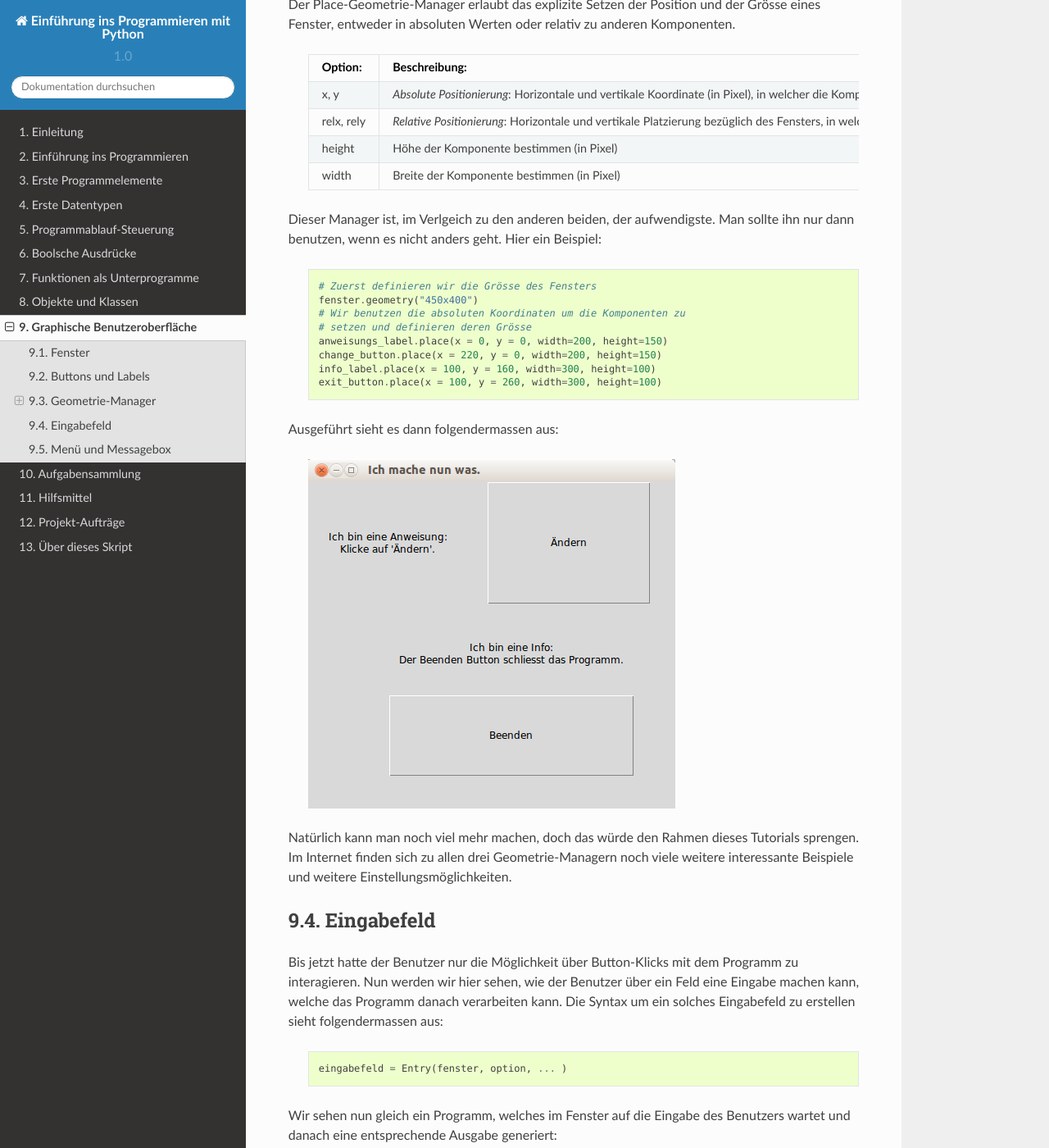
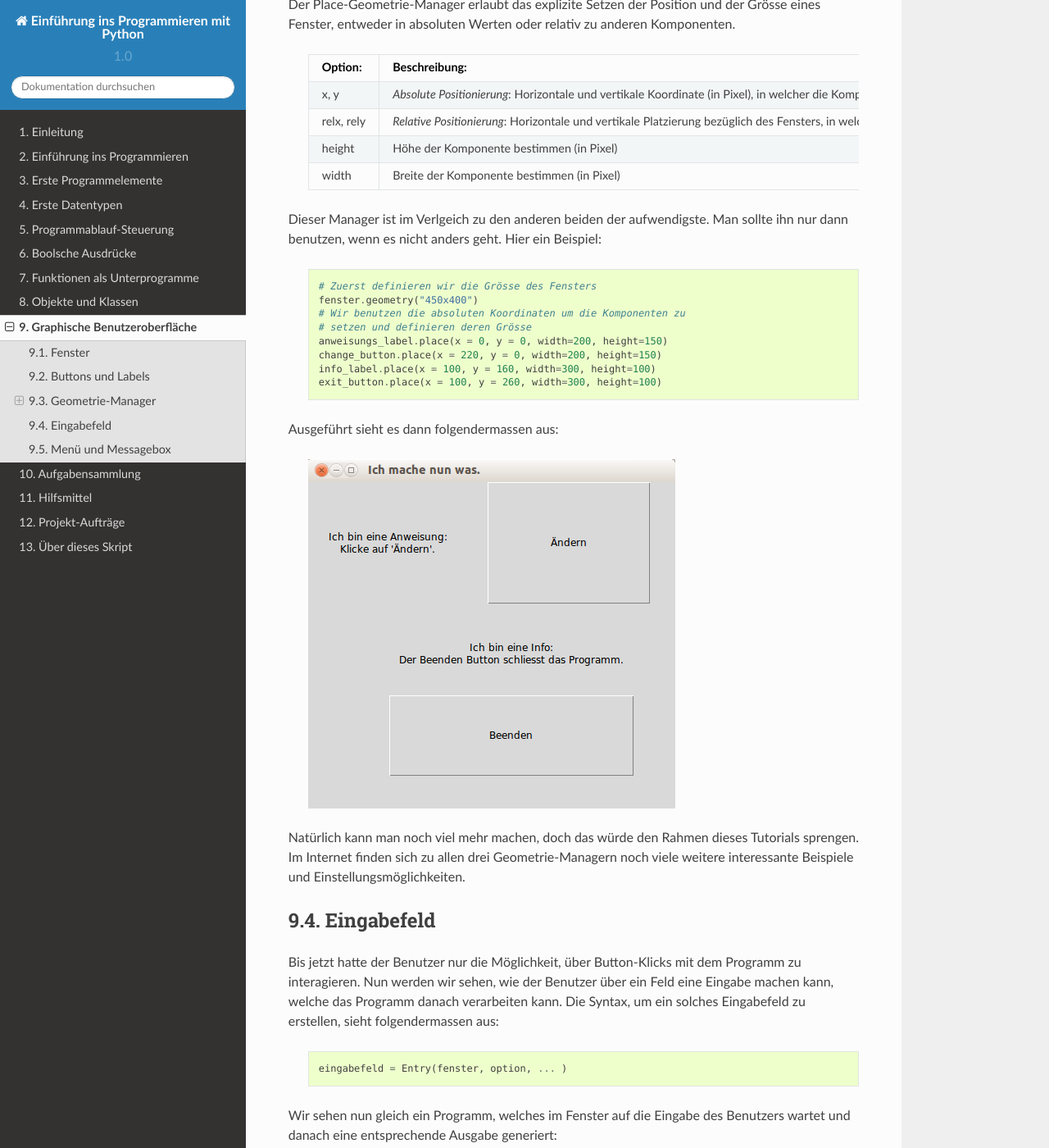
Before and after one commit to hb9hnt/pythonbuch, a Sphinx documentation site: the page built from source/gui.rst, in a window 1280 px wide and 1400 px high, scrolled down 5532 px. Shown: the whole window at 82% size. Built offline with Sphinx 7.4.7 and the Read the Docs theme 2.0.0, drawn with Linux system fonts in a browser that asks for light colours; some of the changed text lies outside the part shown.

Commit message:
Gewisse Korrekturen aus Mergerequest #8 übernommen.
Jedoch weiterhin die Rechtschreibung aus der schweizer
Schriftsprache benutzt.

```diff
--- a/source/code/gui/entry.py
+++ b/source/code/gui/entry.py
@@ -5,7 +5,7 @@
 def button_action():
     entry_text = eingabefeld.get()
     if (entry_text == ""):
-        welcome_label.config(text="Gib zuerste einen Namen ein.")
+        welcome_label.config(text="Gib zuerst einen Namen ein.")
     else:
         entry_text = "Welcome " + entry_text + "!"
         welcome_label.config(text=entry_text)
--- a/source/gui.rst
+++ b/source/gui.rst
@@ -44,7 +44,7 @@
 brauchen wir als allererstes ein Fenster. Um ein solches zu erstellen
 benutzen wir, wie bereits erwähnt, dass ``tkinter``-Modul von Python,
 welches uns das nötige Werkzeug zur Verfügung stellt.
-Dies geschieht, wie gewohnt mit dem ``from-import`` Befehl:
+Dies geschieht wie gewohnt mit dem ``from-import`` Befehl:
 
 	.. code-block:: python
 
@@ -87,7 +87,7 @@
 		my_button = Button(fenster, option=value, ... )
 		my_label = Label(fenster, option=value, ... )
 
-Das erste Argument definiert welchem Fenster die jeweilige Komponente
+Das erste Argument definiert, welchem Fenster die jeweilige Komponente
 hinzugefügt wird. Mit den darauf folgenden Argumenten können wir
 unsere Komponente wie gewünscht einstellen, z.B. Grösse, Text, Farbe,
 Textfarbe. [#]_
@@ -182,7 +182,7 @@
 	|pack|
 
 Möchte man die Komponenten aber nur etwas anders platzieren, wird es
-mit dem *pack* Manager schon recht mühsam. Da ist der *grid* Manager einiges
+mit dem *pack*-Manager schon recht mühsam. Da ist der *grid*-Manager um einiges
 angenehmer.
 
 grid
@@ -198,8 +198,8 @@
 
 Mit der *grid*-Methode übergibt man den row- und den column-Wert,
 wo die Komponente platziert werden soll.
-Die Größe braucht nicht definiert zu werden,
-da der Grid-Manager automatisch eine Ausdehnungen
+Die Grösse braucht nicht definiert zu werden,
+da der Grid-Manager automatisch die Ausdehnungen
 für die benutzten Komponenten berechnet.
 
 	=======		=========================================
@@ -261,7 +261,7 @@
 	width			Breite der Komponente bestimmen (in Pixel)
 	===========		==========================================
 
-Dieser Manager ist, im Verlgeich zu den anderen beiden, der aufwendigste.
+Dieser Manager ist im Verlgeich zu den anderen beiden der aufwendigste.
 Man sollte ihn nur dann benutzen, wenn es nicht anders geht.
 Hier ein Beispiel:
 
@@ -283,16 +283,16 @@
 Natürlich kann man noch viel mehr machen, doch das würde den Rahmen dieses
 Tutorials sprengen. Im Internet finden sich zu allen drei
 Geometrie-Managern noch viele weitere interessante
-Beispiele und weitere Einstellungsmöglichkeiten.
+Beispiele und Einstellungsmöglichkeiten.
 
 
 Eingabefeld
 ===========
 
-Bis jetzt hatte der Benutzer nur die Möglichkeit über Button-Klicks mit dem
-Programm zu interagieren. Nun werden wir hier sehen, wie der Benutzer
+Bis jetzt hatte der Benutzer nur die Möglichkeit, über Button-Klicks mit dem
+Programm zu interagieren. Nun werden wir sehen, wie der Benutzer
 über ein Feld eine Eingabe machen kann, welche das Programm danach
-verarbeiten kann. Die Syntax um ein solches Eingabefeld zu erstellen sieht
+verarbeiten kann. Die Syntax, um ein solches Eingabefeld zu erstellen, sieht
 folgendermassen aus:
 
 	.. code-block:: python
```
Also changed, not shown: other parts of source/gui.rst (+12 -12 lines).
